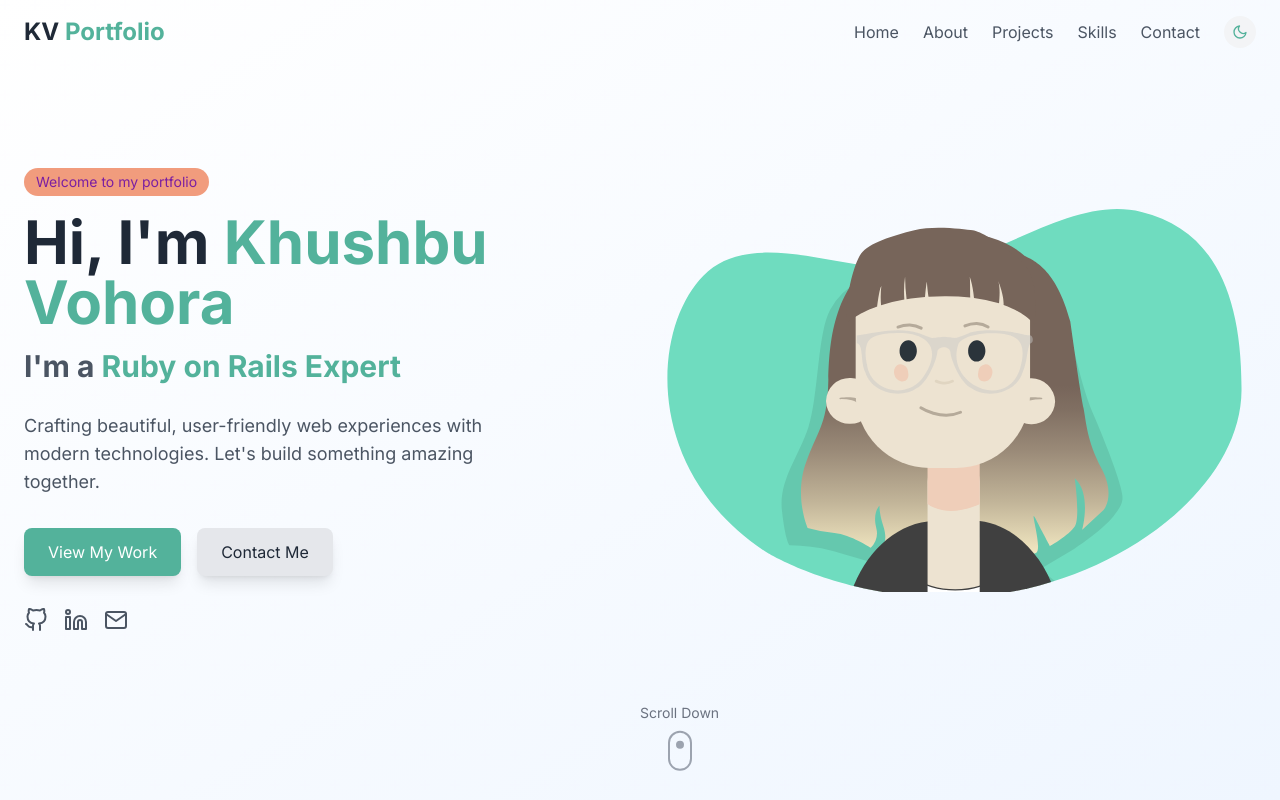
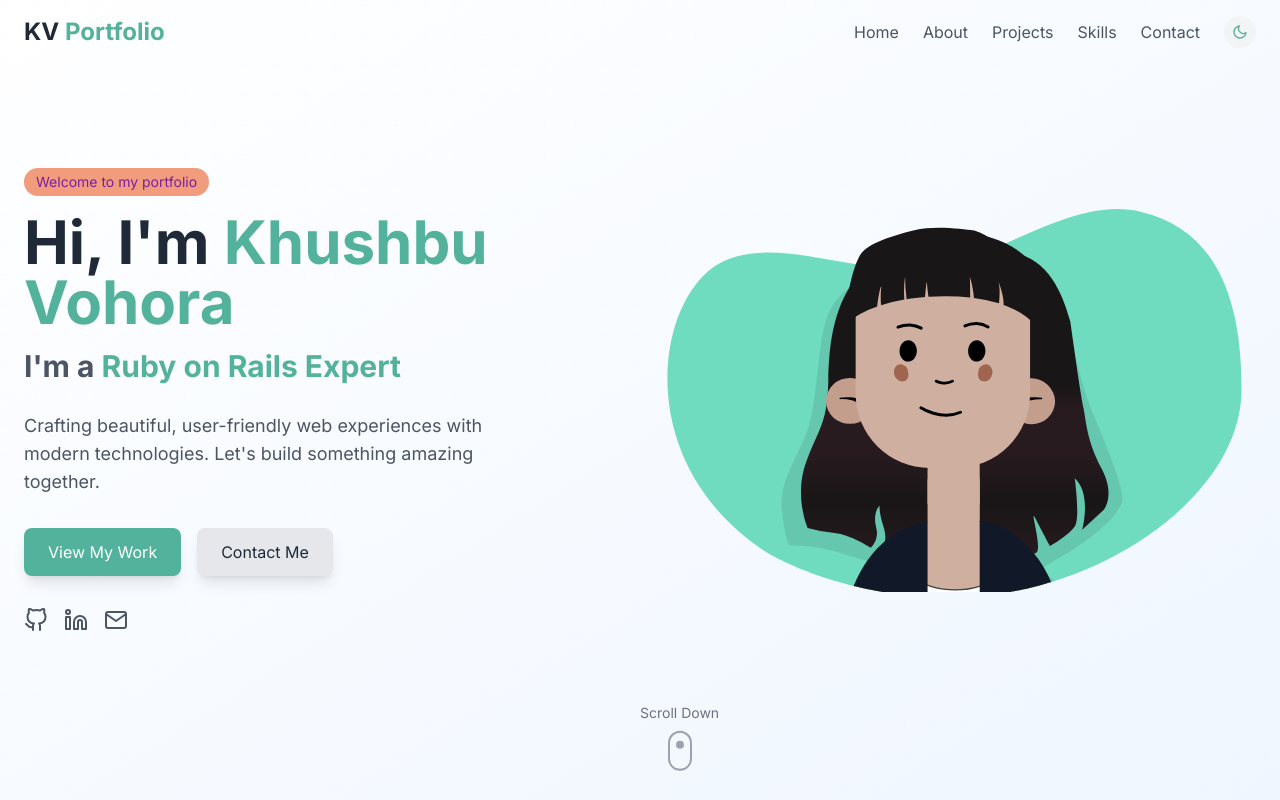
Before and after one commit to Vohok001/portfolio-v2, a React (Vite) app: page / in a window 1280 px wide. Shown: the top 800 px of the page. Built offline with nearby package versions, Linux system fonts and the light colour scheme.

Commit message:
updated avatar

```diff
--- a/src/components/ui/SvgAvatar.jsx
+++ b/src/components/ui/SvgAvatar.jsx
@@ -88,14 +88,14 @@ const SvgAvatar = () => {
           </clipPath>
 
           <linearGradient id="linear-gradient" x1="102.94" y1="154.47" x2="102.94" y2="36.93" gradientUnits="userSpaceOnUse">
-            <stop offset="0" stopColor="#fff5cc" />
-            <stop offset="0.01" stopColor="#faf0c8" />
-            <stop offset="0.19" stopColor="#c2b599" />
-            <stop offset="0.35" stopColor="#998977" />
-            <stop offset="0.47" stopColor="#806f62" />
-            <stop offset="0.54" stopColor="#77655a" />
-            <stop offset="0.6" stopColor="#77655a" />
-            <stop offset="1" stopColor="#77655a" />
+            <stop offset="0" stopColor="#191617" />
+            <stop offset="0.01" stopColor="#281b20" />
+            <stop offset="0.19" stopColor="#191617" />
+            <stop offset="0.35" stopColor="#281b20" />
+            <stop offset="0.47" stopColor="#281b20" />
+            <stop offset="0.54" stopColor="#191617" />
+            <stop offset="0.6" stopColor="#191617" />
+            <stop offset="1" stopColor="#191617" />
           </linearGradient>
         </defs>
 
@@ -135,12 +135,12 @@ const SvgAvatar = () => {
                   transform: `translate(${movements.hairBack.x}px, ${movements.hairBack.y}px)`
                 }}
               />
-              <path className="neck" d="M114.26 143.16v-14a9.22 9.22 0 10-18.43 0v14c-15.27 2.84-24.74 15.08-24.74 27.33H139c0-12.24-9.5-24.49-24.74-27.33z" fill="#ede3d1" />
+              <path className="neck" d="M114.26 143.16v-14a9.22 9.22 0 10-18.43 0v14c-15.27 2.84-24.74 15.08-24.74 27.33H139c0-12.24-9.5-24.49-24.74-27.33z" fill="#CEAFA0" />
               <path className="top" d="M105.61 167c-30.17 0-25.36-40-25.36 15.84h25.35l25-2.14c-.05-55.79 5.17-13.7-24.99-13.7z" fill="#fff" stroke="#404040" strokeWidth=".5" />
-              <path className="shoulder" d="M95.82 142.87c-16 1.84-29.37 19.5-29.37 40h29.37z" fill="#404040" />
-              <path className="shoulder" d="M114.23 142.67c15.76 1.85 29 19.6 29 40.2h-29z" fill="#404040" />
+              <path className="shoulder" d="M95.82 142.87c-16 1.84-29.37 19.5-29.37 40h29.37z" fill="#111827" />
+              <path className="shoulder" d="M114.23 142.67c15.76 1.85 29 19.6 29 40.2h-29z" fill="#111827" />
             </g>
-            <path className="shadow" d="M95.82 122.36h18.41v14.31s-10.5 5.54-18.41 0z" fill="#efceb9" />
+            <path className="shadow" d="M95.82 122.36h18.41v14.31s-10.5 5.54-18.41 0z" fill="#CEAFA0" />
             <g className="head">
               {/* Face, inner face, and all face elements */}
               <g
@@ -151,16 +151,16 @@ const SvgAvatar = () => {
               >
                 {/* Ears - relative to face movement */}
                 <g className="ear-left ear">
-                  <path d="M63.52 105.14A8.21 8.21 0 0072 113.2a8.36 8.36 0 008.51-8.1A8.21 8.21 0 0072 97a8.36 8.36 0 00-8.48 8.14z" fill="#ede3d1" />
-                  <path d="M68.54 104.48a17 17 0 014.14.41c1.07.31 1.94 1 3 1.31a.39.39 0 00.43-.57c-1.15-2.38-5.49-1.86-7.58-1.67a.26.26 0 000 .52z" fill="#b5aa9a" />
+                  <path d="M63.52 105.14A8.21 8.21 0 0072 113.2a8.36 8.36 0 008.51-8.1A8.21 8.21 0 0072 97a8.36 8.36 0 00-8.48 8.14z" fill="#C49E8D" />
+                  <path d="M68.54 104.48a17 17 0 014.14.41c1.07.31 1.94 1 3 1.31a.39.39 0 00.43-.57c-1.15-2.38-5.49-1.86-7.58-1.67a.26.26 0 000 .52z" fill="black" />
                 </g>
                 <g className="ear-right ear">
-                  <path d="M144.37 105.24a8.2 8.2 0 01-8.37 8.06 8.35 8.35 0 01-8.51-8.1 8.21 8.21 0 018.42-8.06 8.35 8.35 0 018.46 8.1z" fill="#ede3d1" />
-                  <path d="M139.6 104c-2.1-.19-6.43-.72-7.59 1.67a.39.39 0 00.44.57c1.07-.26 1.92-1 3-1.31a17.51 17.51 0 014.15-.41.26.26 0 000-.52z" fill="#b5aa9a" />
+                  <path d="M144.37 105.24a8.2 8.2 0 01-8.37 8.06 8.35 8.35 0 01-8.51-8.1 8.21 8.21 0 018.42-8.06 8.35 8.35 0 018.46 8.1z" fill="#C49E8D" />
+                  <path d="M139.6 104c-2.1-.19-6.43-.72-7.59 1.67a.39.39 0 00.44.57c1.07-.26 1.92-1 3-1.31a17.51 17.51 0 014.15-.41.26.26 0 000-.52z" fill="black" />
                 </g>
 
                 {/* Face */}
-                <rect x="73.99" y="48.26" width="61.54" height="80.49" rx="26.08" transform="rotate(180 104.76 88.5)" fill="#ede3d1" />
+                <rect x="73.99" y="48.26" width="61.54" height="80.49" rx="26.08" transform="rotate(180 104.76 88.5)" fill="#CEAFA0" />
 
                 {/* Inner face with all elements */}
                 <g className="inner-face">
@@ -169,27 +169,27 @@ const SvgAvatar = () => {
                     className="eyebrow-right"
                     d="M120.73 79a9 9 0 00-4-1.22 9.8 9.8 0 00-4.19.87"
                     fill="none"
-                    stroke="#b5aa9a"
+                    stroke="black"
                     strokeWidth="1.04"
                   />
                   <path
                     className="eyebrow-left"
                     d="M97.12 79.41a9.53 9.53 0 00-4-1.11 10.58 10.58 0 00-4.2.76"
                     fill="none"
-                    stroke="#b5aa9a"
+                    stroke="black"
                     strokeWidth="1.04"
                   />
 
                   {/* Mouth */}
-                  <path className="mouth" d="M97 107.52s7.06 4.62 14 1.59" fill="none" stroke="#b5aa9a" strokeWidth="1.04" />
-                  <path className="oh" opacity="0" d="M105.56,117.06c4-.14,5-2.89,4.7-5.64s-1.88-6.7-4.84-6.62-4.73,4.36-4.9,6.72S101.57,117.19,105.56,117.06Z" fill="#262528" />
+                  <path className="mouth" d="M97 107.52s7.06 4.62 14 1.59" fill="none" stroke="black" strokeWidth="1.04" />
+                  <path className="oh" opacity="0" d="M105.56,117.06c4-.14,5-2.89,4.7-5.64s-1.88-6.7-4.84-6.62-4.73,4.36-4.9,6.72S101.57,117.19,105.56,117.06Z" fill="black" />
 
                   {/* Eyes */}
                   <g className="eyes">
                     <path
                       className="eye-left eye"
                       d="M89.48 87.37c-.07 2.08 1.25 3.8 2.94 3.85s3.1-1.59 3.16-3.67-1.25-3.8-2.94-3.85-3.1 1.59-3.16 3.67z"
-                      fill="#2b343b"
+                      fill="black"
                       style={{
                         opacity: isBlinking ? 0 : 1
                       }}
@@ -197,7 +197,7 @@ const SvgAvatar = () => {
                     <path
                       className="eye-right eye"
                       d="M113.67 87.37c-.07 2.08 1.25 3.8 2.94 3.85s3.1-1.59 3.16-3.67-1.25-3.8-2.94-3.85-3.1 1.59-3.16 3.67z"
-                      fill="#2b343b"
+                      fill="black"
                       style={{
                         opacity: isBlinking ? 0 : 1
                       }}
@@ -225,21 +225,18 @@ const SvgAvatar = () => {
                   </g>
 
                   {/* Nose */}
-                  <path className="nose" d="M102.39 98.13s3.09 1.55 5.78 0" fill="none" stroke="#e0d5c1" />
-
-                  {/* Glasses */}
-                  <path className="glasses" d="M133.54 81.76c-4.7-1.42-15.29-2.42-19.83-.45-5.82 2.17-3.18 1.57-8.55 1.17-5.36.4-2.74 1-8.55-1.18-7.3-2.55-15.58-.24-22.25.72v2.75c2.46.24 1.26 6.78 3.06 10.32 2.13 7.23 12.69 9.55 18.19 5.49 3.9-2 7.08-10.32 7.21-12.86 0-1.64 4.15-2.57 4.61.24.11 2.53 3.42 10.69 7.28 12.62 5.5 4 16 1.74 18.17-5.49 1.8-3.54 1.69-9.92 2.88-10.32s.74-2.67 0-2.75-1.02-.1-2.22-.26zM97.25 97.49C90.94 104.81 79 101.2 78 92.3c-.7-2.62-1-7.3 1.27-9.12s6.88-1.87 9.23-2c11.14-.26 16.62 5.6 8.75 16.31zm35.12-5.19c-3.71 17.2-27.26 7.42-22.09-7.36 1.87-3.11 9.09-3.84 11.55-3.73 8.07-.04 12.7 1.79 10.54 11.09z" fill="#c6c6c6" opacity=".48" />
+                  <path className="nose" d="M102.39 98.13s3.09 1.55 5.78 0" fill="none" stroke="black" />
 
                   {/* Blush */}
-                  <path className="blush-left eye" d="M89.9 98.17a2.66 2.66 0 01-1.55-.93 3.73 3.73 0 01-.76-3.12 3 3 0 011-1.56 2 2 0 011.4-.42 3 3 0 012.5 2.72.76.76 0 010 .21 3.19 3.19 0 01.11.91 2.1 2.1 0 01-1.77 2.21 2.07 2.07 0 01-.93-.02zM89.34 96v-.05s-.04.05 0 .05z" fill="#efceb9" fillRule="evenodd" />
-                  <path className="blush-right eye" d="M118.93 98.19a2.09 2.09 0 01-1.77-2.19 3.58 3.58 0 01.1-.91v-.21a3 3 0 012.51-2.72 2 2 0 011.4.42 3 3 0 011 1.56 3.73 3.73 0 01-.76 3.12 2.66 2.66 0 01-1.55.93 2.08 2.08 0 01-.93 0zm1.53-2.2v.05c0 .05.05-.04 0-.04z" fill="#efceb9" fillRule="evenodd" />
+                  <path className="blush-left eye" d="M89.9 98.17a2.66 2.66 0 01-1.55-.93 3.73 3.73 0 01-.76-3.12 3 3 0 011-1.56 2 2 0 011.4-.42 3 3 0 012.5 2.72.76.76 0 010 .21 3.19 3.19 0 01.11.91 2.1 2.1 0 01-1.77 2.21 2.07 2.07 0 01-.93-.02zM89.34 96v-.05s-.04.05 0 .05z" fill="#A0654F" fillRule="evenodd" />
+                  <path className="blush-right eye" d="M118.93 98.19a2.09 2.09 0 01-1.77-2.19 3.58 3.58 0 01.1-.91v-.21a3 3 0 012.51-2.72 2 2 0 011.4.42 3 3 0 011 1.56 3.73 3.73 0 01-.76 3.12 2.66 2.66 0 01-1.55.93 2.08 2.08 0 01-.93 0zm1.53-2.2v.05c0 .05.05-.04 0-.04z" fill="#A0654F" fillRule="evenodd" />
                 </g>
 
                 {/* Hair front */}
                 <path
                   className="hair-front"
                   d="M134.1,57.61C129.22,51.79,118,45,115.33,44.84s-13-1.87-20.65,0-16,4.51-18.77,8.26-6.17,18-4.77,24.41c0,0,3-3.09,10.46-5.73h0s.74-6.33,1.45-7.18a32.29,32.29,0,0,0-.1,6.73,59.67,59.67,0,0,1,8.22-2,37,37,0,0,1,.25-8.11,67.11,67.11,0,0,0,.54,8c2-.32,4.18-.59,6.52-.78h0s.18-2.82.61-5.5c0,0,.28,3.33.6,5.42,1.78-.12,3.64-.19,5.62-.21a76.76,76.76,0,0,1,9.11.45c-.05-2.15,0-6.82-.22-7.36s1.07,2.06,1.54,7.52a51.14,51.14,0,0,1,8.84,1.92c.23-2.37.41-5.93-.3-7.88,0,0,2.1,5,1.9,8.42h0c8.36,3,11.06,7.25,11.06,7.25S139,63.43,134.1,57.61Z"
-                  fill="#77655a"
+                  fill="#191617"
                 />
               </g>
             </g>
```
